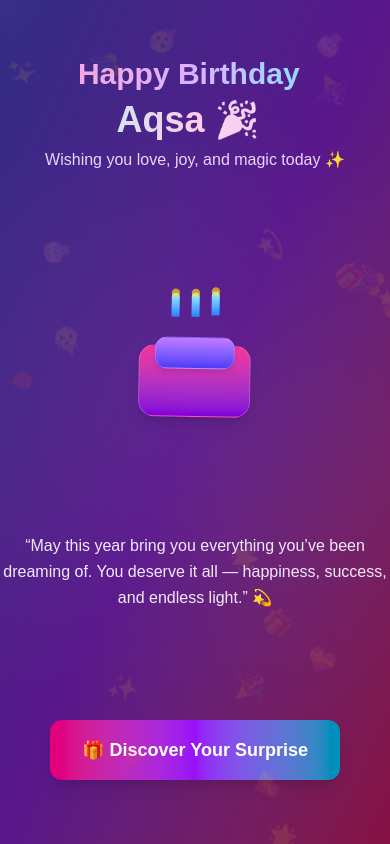
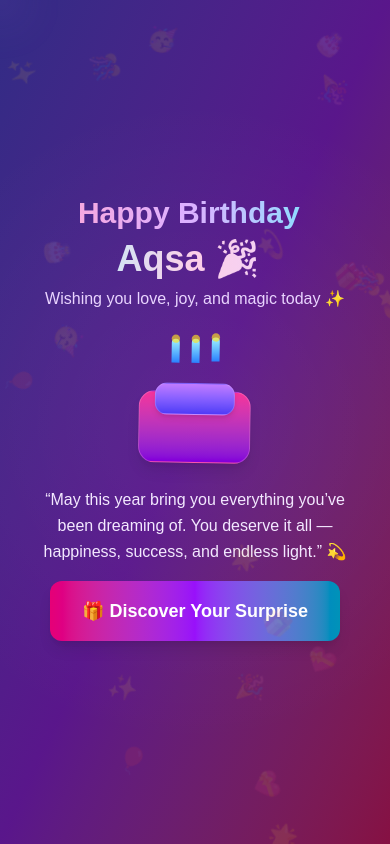
Before and after one commit to ZohaibArshad45/Brithday-Wishing, a Next.js app: page / in a window 390 px wide. Built offline with nearby package versions, Linux system fonts and the light colour scheme.

Commit message:
Hero update 1.0

```diff
--- a/src/app/page.js
+++ b/src/app/page.js
@@ -24,7 +24,7 @@ export default function HomePage() {
       />
 
       {/* Main Content */}
-      <div className="relative z-10 flex flex-col items-center justify-between h-full py-10 w-full max-w-3xl mx-auto">
+      <div className="relative z-10 flex flex-col items-center sm:justify-between justify-center px-8 h-full py-10 w-full max-w-3xl mx-auto">
         {/* Title */}
         <div className="text-center space-y-2 mt-4">
           <TypingText
```
